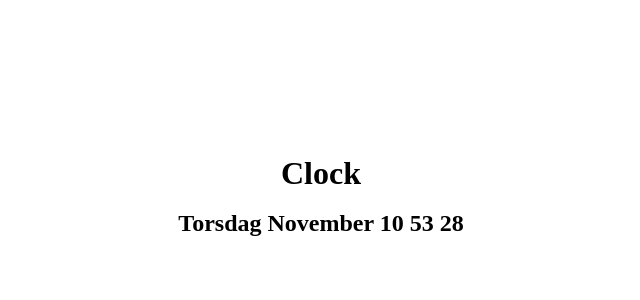
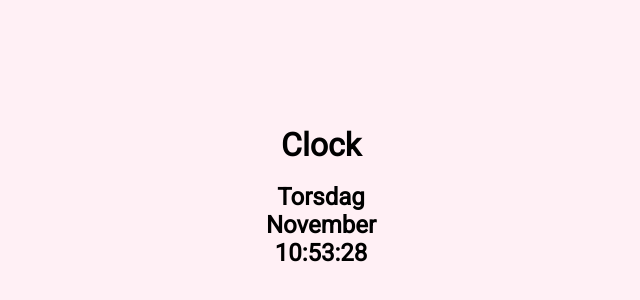
Before and after one commit to alexbryw/dayweek, a plain HTML site: page index.html in a window 1280 px wide. Shown: the part 204-504 px from the top of the page, without its empty margins (319-959 px from the left). Drawn offline with Linux system fonts and the light colour scheme.

Commit message:
Added padding to time digits.

```diff
--- a/index.html
+++ b/index.html
@@ -5,13 +5,19 @@
     <meta name="viewport" content="width=device-width, initial-scale=1.0">
     <meta http-equiv="X-UA-Compatible" content="ie=edge">
     <script defer src="main.js"></script>
+    <link href="https://fonts.googleapis.com/css?family=Roboto&display=swap" rel="stylesheet">
     <link rel="stylesheet" href="style.css">
     <title>Week day</title>
 </head>
 <body>
     <h1>Clock</h1> <br>
     <div class="container">
-        <h2 id="put-text-here"></h2>
+        <div class="day-holder">
+        </div>
+        <div class="month-holder">
+        </div>
+        <div class="time-holder">
+        </div>
     </div>
 </body>
 </html>
--- a/main.js
+++ b/main.js
@@ -1,13 +1,58 @@
 
+//run setCurrent time every second.
 let timerThing = setInterval(setCurrentTime, 1000);
 
+/**
+ * Gets date and time and turns the numbers to text in html.
+ */
 function setCurrentTime(){
     let date = new Date();
-    let currentTime = date.getHours()+' '+date.getMinutes() +' '+date.getSeconds();
-    document.getElementById('put-text-here').innerHTML = NumToDay(date.getDay()) +' '+ numToMonth(date.getMonth()) + ' ' + currentTime;
-    //return currentTime;
+    document.querySelector('.day-holder').innerHTML = NumToDay(date.getDay());
+    document.querySelector('.month-holder').innerHTML = numToMonth(date.getMonth());
+    document.querySelector('.time-holder').innerHTML = NumToTime(date.getHours(), date.getMinutes(), date.getSeconds())
 }
 
+/**
+ * Adds a zero to time if digits are 9 or smaller.
+ * @param {Number} hourNum
+ * @param {Number} minuteNum
+ * @param {Number} secondNum
+ * @returns {String} String of added values.
+ */
+function NumToTime(hourNum, minuteNum, secondNum){
+    let paddedSecond;
+    let paddedMinute;
+    let paddedHour;
+
+    if(secondNum > 9){
+        paddedSecond = secondNum;
+    }
+    else{
+        paddedSecond = '0'+secondNum;
+    }
+
+    if(minuteNum > 9){
+        paddedMinute = minuteNum;
+    }
+    else{
+        paddedMinute = '0'+minuteNum;
+    }
+
+    if(hourNum > 9){
+        paddedHour = hourNum;
+    }
+    else{
+        paddedHour = '0'+hourNum;
+    }
+
+    return paddedHour + ':' + paddedMinute + ':' + paddedSecond
+}
+
+/**
+ * Turns a day number to text day name.
+ * @param {Number} dayNumber
+ * @returns {String} Day name
+ */
 function NumToDay(dayNumber){
     switch(dayNumber){
         case 1:
@@ -36,6 +81,11 @@ function NumToDay(dayNumber){
     }
 }
 
+/**
+ * Turns month number to text month name.
+ * @param {Number} monthNumber
+ * @returns {String} Month name.
+ */
 function numToMonth(monthNumber){
     switch(monthNumber){
         case 0:
--- a/style.css
+++ b/style.css
@@ -1,5 +1,6 @@
 *{
     margin: 0;
+    font-family: 'Roboto', sans-serif;
 }
 body, html{
     height: 100%;
@@ -10,4 +11,14 @@ body{
     flex-direction: column;
     align-items: center;
     justify-content: center;
+    background-color: lavenderblush;
 }
+
+.container{
+    display: flex;
+    flex-direction: column;
+    justify-content: center;
+    align-items: center;
+    font-weight: bold;
+    font-size: 1.5rem;
+}
```
Also changed, not shown: 1 other file.
